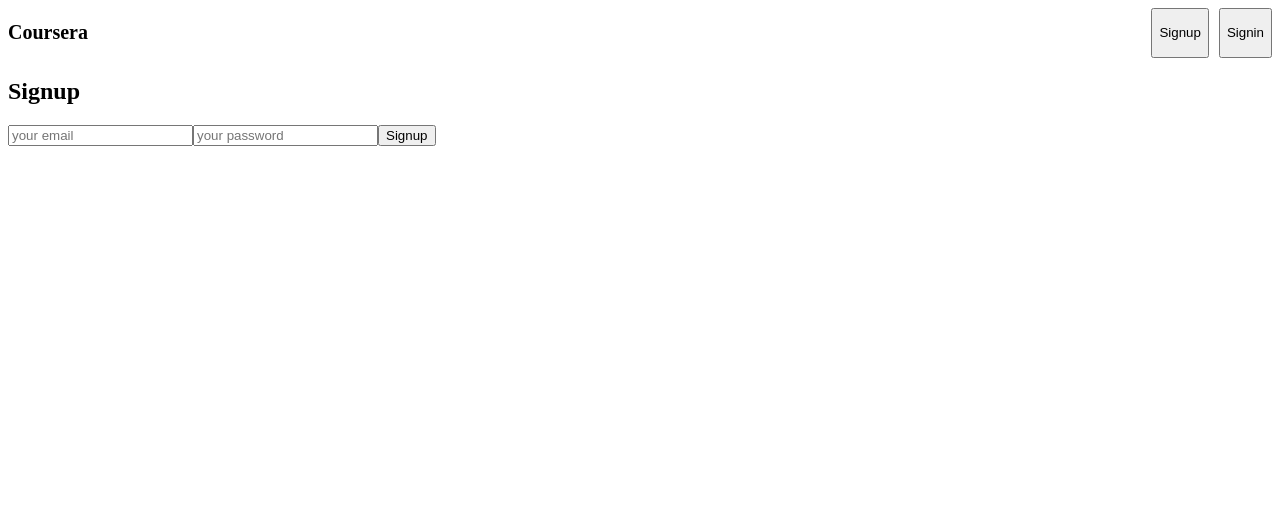
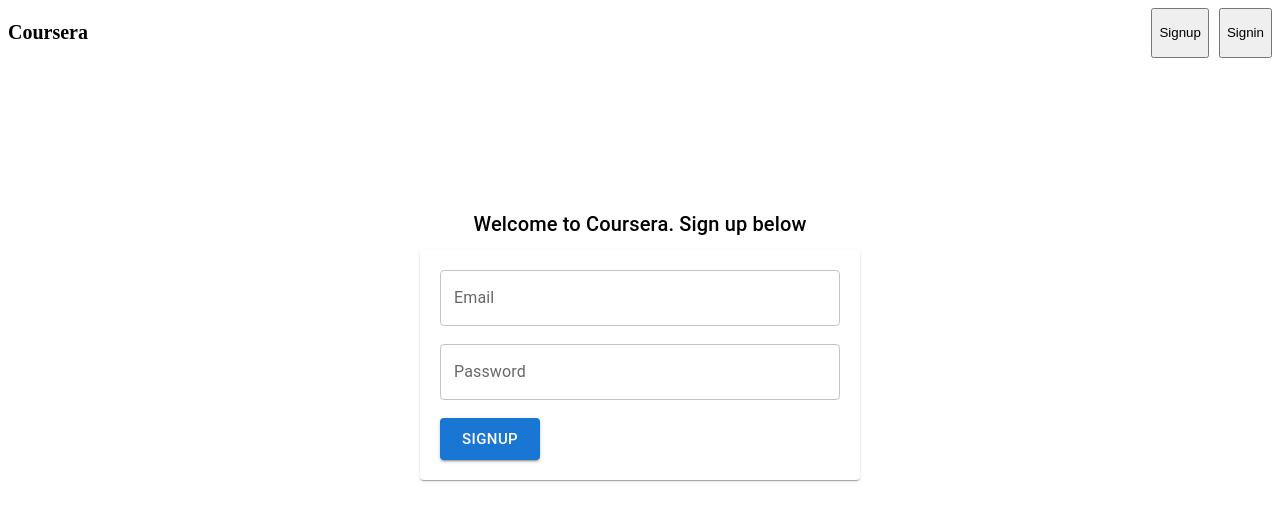
Before and after one commit to Sejal99/Dashboard, a React (Vite) app in the folder admin/: page /signup in a window 1280 px wide. Shown: the top 520 px of the page. Built offline with nearby package versions, Linux system fonts and the light colour scheme.

Commit message:
firstt commit

```diff
--- a/admin/package.json
+++ b/admin/package.json
@@ -10,6 +10,9 @@
     "preview": "vite preview"
   },
   "dependencies": {
+    "@emotion/react": "^11.11.1",
+    "@emotion/styled": "^11.11.0",
+    "@mui/material": "^5.14.10",
     "axios": "^1.4.0",
     "react": "^18.2.0",
     "react-dom": "^18.2.0",
--- a/admin/src/Components/Signup.jsx
+++ b/admin/src/Components/Signup.jsx
@@ -1,31 +1,67 @@
 import React, { useState } from 'react'
 import axios from 'axios'
+import Button from '@mui/material/Button';
+import TextField from "@mui/material/TextField";
+import {Card, Typography} from "@mui/material";
+
 const Signup = () => {
-    const [useremail,setuseremail]=useState('')
-    console.log(useremail);
-    const [userpassword,setuserpassword]=useState('')
-    console.log(userpassword);
-  return (
-    <div>
-        <h2>Signup</h2>
-      <form style={{alignItems:'center'}}>
-        {/* <label for="email">email</label> */}
-        <input placeholder='your email' onChange={(e)=>setuseremail(e.target.value)} />
-        {/* <label for="password">password</label> */}
-        <input type='password'placeholder='your password'  onChange={(e)=>setuserpassword(e.target.value)} />
-        <button onClick={async()=>{
-            try {
-              const response= await axios.post('http://localhost:3000/admin/signup',{username:useremail,password:userpassword})
-              localStorage.setItem('token',response.data.token);
-              alert('user registered successfully');
-              console.log(response);
-            } catch (error) {
-               console.log(error);
-            }
-        }}>Signup</button>
-      </form>
+    const [email,setEmail]=useState('')
+    console.log(email);
+    const [password,setPassword]=useState('')
+    console.log(password);
+
+    return <div>
+    <div style={{
+        paddingTop: 150,
+        marginBottom: 10,
+        display: "flex",
+        justifyContent: "center"
+    }}>
+        <Typography variant={"h6"}>
+        Welcome to Coursera. Sign up below
+        </Typography>
     </div>
-  )
+<div style={{display: "flex", justifyContent: "center"}}>
+    <Card varint={"outlined"} style={{width: 400, padding: 20}}>
+        <TextField
+            onChange={(event) => {
+                setEmail(event.target.value);
+            }}
+            fullWidth={true}
+            label="Email"
+            variant="outlined"
+        />
+        <br/><br/>
+        <TextField
+            onChange={(e) => {
+                setPassword(e.target.value);
+            }}
+            fullWidth={true}
+            label="Password"
+            variant="outlined"
+            type={"password"}
+        />
+        <br/><br/>
+
+        <Button
+            size={"large"}
+            variant="contained"
+            onClick={async() => {
+                const response = await axios.post(`${BASE_URL}/admin/signup`, {
+                    username: email,
+                    password: password
+                })
+                let data = response.data;
+                localStorage.setItem("token", data.token);
+                // window.location = "/"
+                setUser({userEmail: email, isLoading: false})
+                navigate("/courses")
+            }}
+
+        > Signup</Button>
+    </Card>
+</div>
+</div>
 }
 
-export default Signup
+export default Signup;
```
Also changed, not shown: 1 other file (tests, documents, lock files or other folders).
